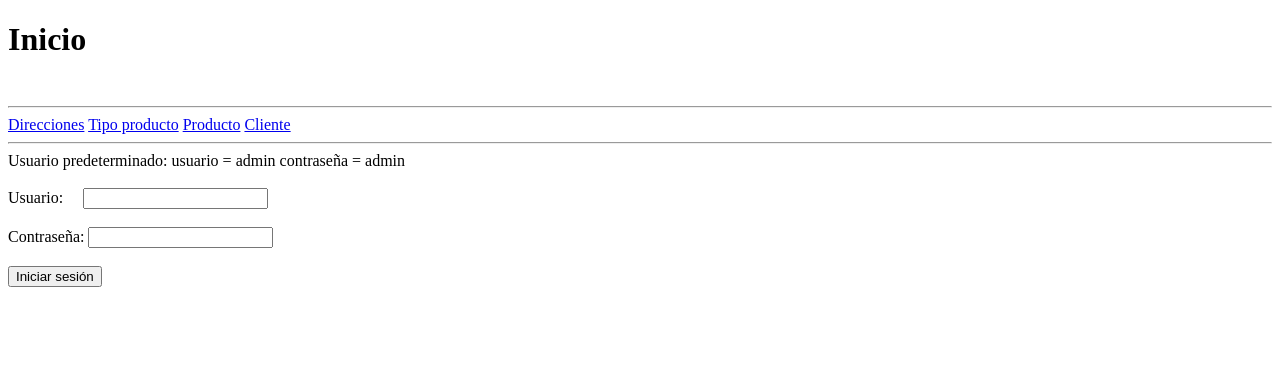
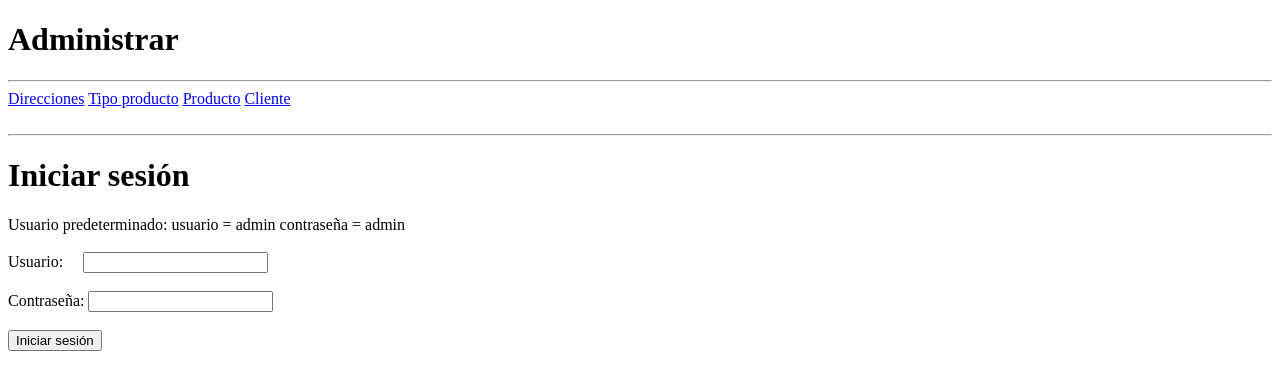
Before and after one commit to GestionTiendaVirtual/TiendaVirtualMGA, a PHP site: page / in a window 1280 px wide. Shown: the top 390 px of the page. Run offline with PHP 8.4, Linux system fonts and the light colour scheme.

Commit message:
Vistas Michael

```diff
--- a/index.php
+++ b/index.php
@@ -6,13 +6,15 @@
         <title></title>
     </head>
     <body>
-        <h1>Inicio</h1>
-        <br>
+        <h1>Administrar</h1>
         <hr>
         <a href="./Presentation/DirectionClient.php">Direcciones</a>
         <a href="./Presentation/TypeProduct/typeProductInterface.php">Tipo producto</a>
         <a href="./Presentation/Product/ProductCreate.php">Producto</a>
         <a href="./Presentation/Client/clientInterface.php">Cliente</a>
+        <br><br>
+        <hr>
+        <h1>Iniciar sesión</h1>
         <?php
         if (@session_start() == true) {
             if (isset($_SESSION["idUser"])) {
@@ -25,7 +27,7 @@
                 <?php
             } else {
                 ?>
-                <hr>
+
                 <div>Usuario predeterminado: usuario = admin contraseña = admin</div>
                 <br>
                 <form id="frmLogin" method="POST" action="./Business/loginAction.php">
```
